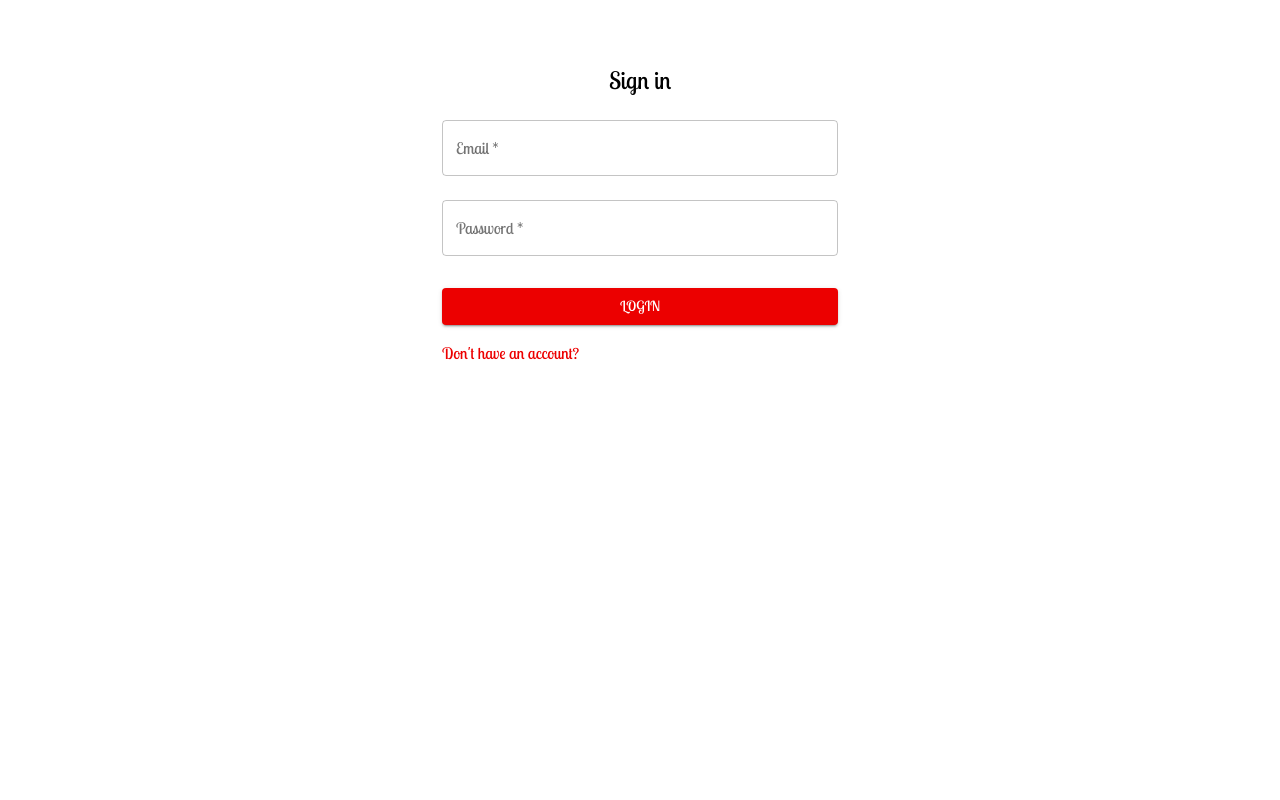
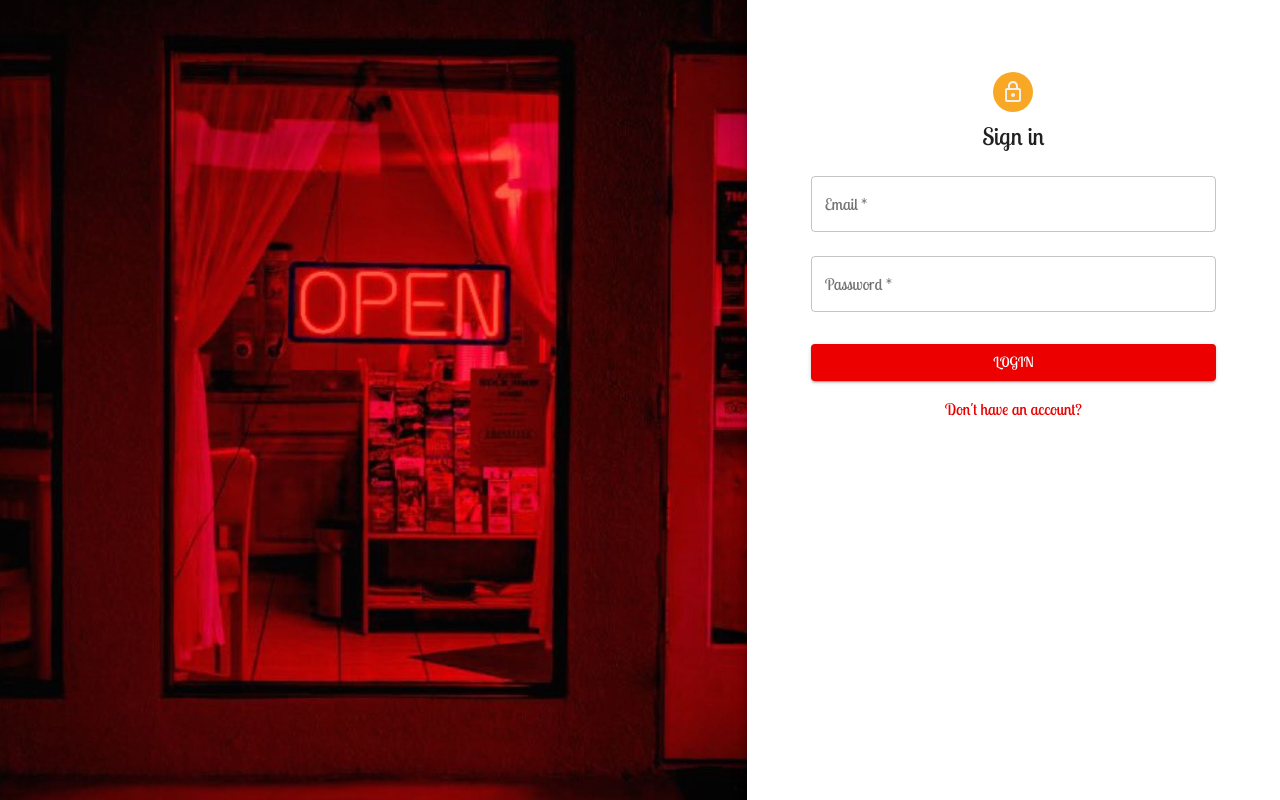
Before and after one commit to Ren0503/red-room-chat, a React (Create React App) app in the folder client/: page / in a window 1280 px wide. Built offline with nearby package versions, Linux system fonts and the light colour scheme.

Commit message:
Makeup login and register page

```diff
--- a/client/src/components/auth/Login.jsx
+++ b/client/src/components/auth/Login.jsx
@@ -1,22 +1,46 @@
 import React from 'react';
+import * as Yup from 'yup';
+import { Formik } from 'formik';
+
+import Avatar from '@material-ui/core/Avatar';
 import Button from '@material-ui/core/Button';
-import { Formik } from 'formik';
+import CssBaseline from '@material-ui/core/CssBaseline';
+import TextField from '@material-ui/core/TextField';
+import FormControlLabel from '@material-ui/core/FormControlLabel';
+import Checkbox from '@material-ui/core/Checkbox';
+import Link from '@material-ui/core/Link';
+import Paper from '@material-ui/core/Paper';
+import Box from '@material-ui/core/Box';
 import Grid from '@material-ui/core/Grid';
-import Link from '@material-ui/core/Link';
-import TextField from '@material-ui/core/TextField';
+import LockOutlinedIcon from '@material-ui/icons/LockOutlined';
 import Typography from '@material-ui/core/Typography';
 import { makeStyles } from '@material-ui/core/styles';
-import * as Yup from 'yup';
 
 import history from '../../utils/history';
 import { useLogin } from '../../services/authenticationService';
+import background from '../../assets/background.jpg'
 
 const useStyles = makeStyles(theme => ({
+    root: {
+        height: '100vh',
+    },
+    image: {
+        backgroundImage: `url(${background})`,
+        backgroundRepeat: 'no-repeat',
+        backgroundColor:
+          theme.palette.type === 'light' ? theme.palette.grey[50] : theme.palette.grey[900],
+        backgroundSize: 'cover',
+        backgroundPosition: 'center',
+    },
     paper: {
-        marginTop: theme.spacing(8),
+        margin: theme.spacing(8),
         display: 'flex',
         flexDirection: 'column',
         alignItems: 'center',
+    },
+    avatar: {
+        margin: theme.spacing(1),
+        backgroundColor: theme.palette.secondary.main,
     },
     form: {
         width: '100%',
@@ -32,9 +56,13 @@ const Login = props => {
     const classes = useStyles();
 
     return (
-        <div className={classes.paper}>
-            <Grid container>
-                <Grid item>
+        <Grid container className={classes.root}>
+            <Grid item xs={false} sm={4} md={7} className={classes.image} />
+            <Grid item xs={12} sm={8} md={5} component={Paper} elevation={6} square>
+                <div className={classes.paper}>
+                    <Avatar className={classes.avatar}>
+                        <LockOutlinedIcon />
+                    </Avatar>
                     <Typography component="h1" variant="h5" align="center">
                         Sign in
                     </Typography>
@@ -134,8 +162,6 @@ const Login = props => {
                             </form>
                         )}
                     </Formik>
-                </Grid>
-                <Grid item xs={9}>
                     <Typography>
                         <Link
                             onClick={() => props.handleClick('register')}
@@ -144,9 +170,9 @@ const Login = props => {
                             Don't have an account?
                         </Link>
                     </Typography>
-                </Grid>
+                </div>
             </Grid>
-        </div>
+        </Grid>
     );
 };
 
--- a/client/src/components/auth/Register.jsx
+++ b/client/src/components/auth/Register.jsx
@@ -7,16 +7,35 @@ import Link from '@material-ui/core/Link';
 import TextField from '@material-ui/core/TextField';
 import { Formik } from 'formik';
 import * as Yup from 'yup';
+import Avatar from '@material-ui/core/Avatar';
+import LockOutlinedIcon from '@material-ui/icons/LockOutlined';
+import Paper from '@material-ui/core/Paper';
 
 import history from '../../utils/history';
 import { useRegister } from '../../services/authenticationService';
+import background from '../../assets/background.jpg'
 
 const useStyles = makeStyles(theme => ({
+    root: {
+        height: '100vh',
+    },
+    image: {
+        backgroundImage: `url(${background})`,
+        backgroundRepeat: 'no-repeat',
+        backgroundColor:
+          theme.palette.type === 'light' ? theme.palette.grey[50] : theme.palette.grey[900],
+        backgroundSize: 'cover',
+        backgroundPosition: 'center',
+    },
     paper: {
-        marginTop: theme.spacing(8),
+        margin: theme.spacing(8),
         display: 'flex',
         flexDirection: 'column',
         alignItems: 'center',
+    },
+    avatar: {
+        margin: theme.spacing(1),
+        backgroundColor: theme.palette.secondary.main,
     },
     form: {
         width: '100%',
@@ -33,9 +52,13 @@ const Register = props => {
     const classes = useStyles();
 
     return (
-        <div className={classes.paper}>
-            <Grid container>
-                <Grid item>
+        <Grid container className={classes.root}>
+            <Grid item xs={false} sm={4} md={7} className={classes.image} />
+            <Grid item xs={12} sm={8} md={5} component={Paper} elevation={6} square>
+                <div className={classes.paper}>
+                    <Avatar className={classes.avatar}>
+                        <LockOutlinedIcon />
+                    </Avatar>
                     <Typography component="h1" variant="h5" align="center">
                         Register
                     </Typography>
@@ -195,8 +218,6 @@ const Register = props => {
                             </form>
                         )}
                     </Formik>
-                </Grid>
-                <Grid item xs={9}>
                     <Typography>
                         <Link
                             onClick={() => props.handleClick('login')}
@@ -205,9 +226,9 @@ const Register = props => {
                             Already have an account?
                         </Link>
                     </Typography>
-                </Grid>
+                </div>
             </Grid>
-        </div>
+        </Grid>
     );
 };
 
--- a/client/src/components/core/Header.jsx
+++ b/client/src/components/core/Header.jsx
@@ -11,7 +11,7 @@ import ArrowDropUpIcon from '@material-ui/icons/ArrowDropUp';
 
 import { authenticationService } from '../../services/authenticationService';
 import history from '../../utils/history';
-import logo from './logo.png';
+import logo from '../../assets/logo.png';
 
 const useStyles = makeStyles(theme => ({
     root: {
--- a/client/src/screens/Home.jsx
+++ b/client/src/screens/Home.jsx
@@ -28,9 +28,9 @@ const Home = () => {
     }
 
     return (
-        <Container component="main" maxWidth="xs">
+        <div component="main" maxWidth="xs">
             {Content}
-        </Container>
+        </div>
     );
 };
 
```
Also changed, not shown: client/src/assets/background.jpg (added), client/src/assets/logo.png (renamed from client/src/components/core/logo.png).
